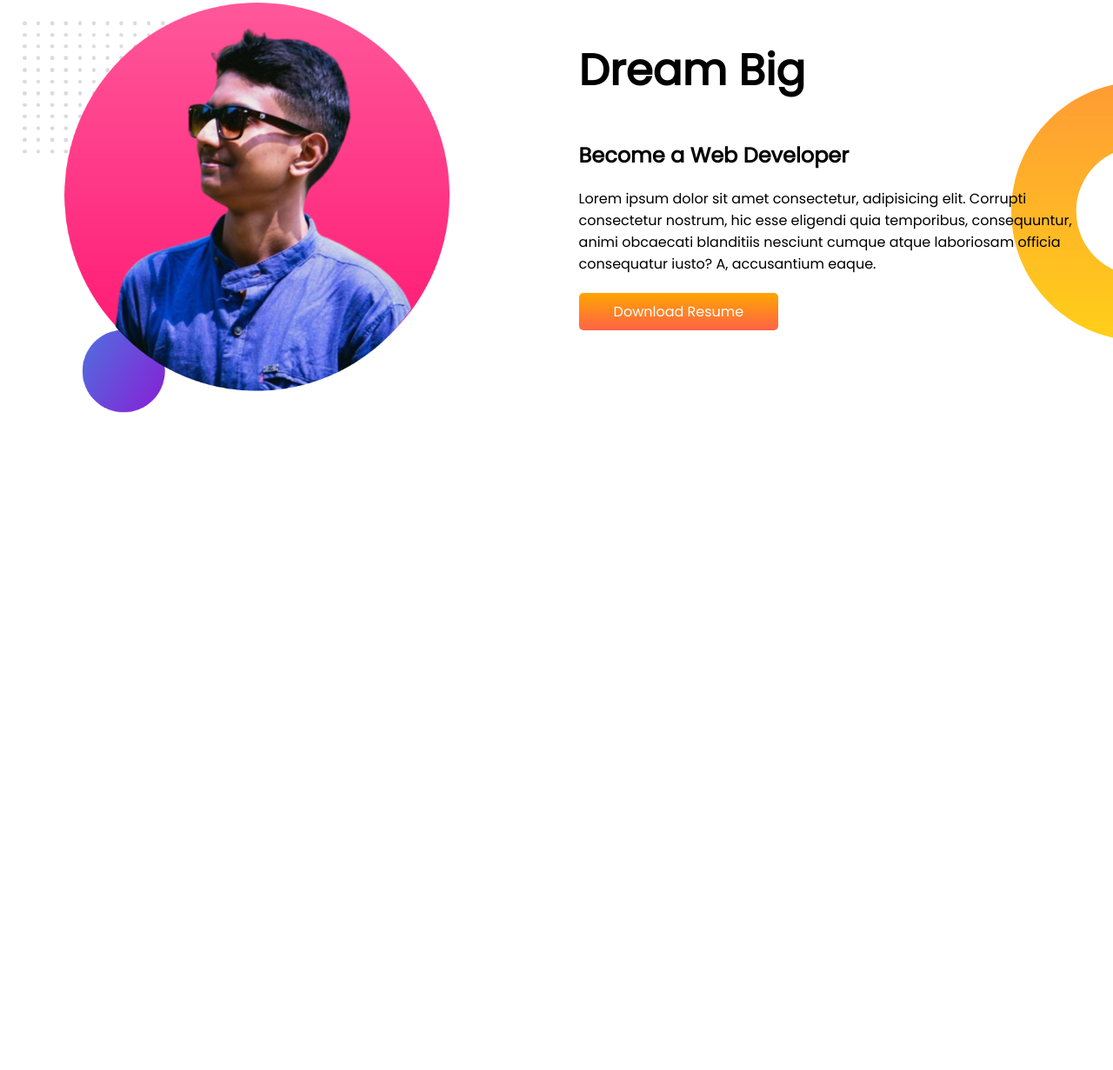
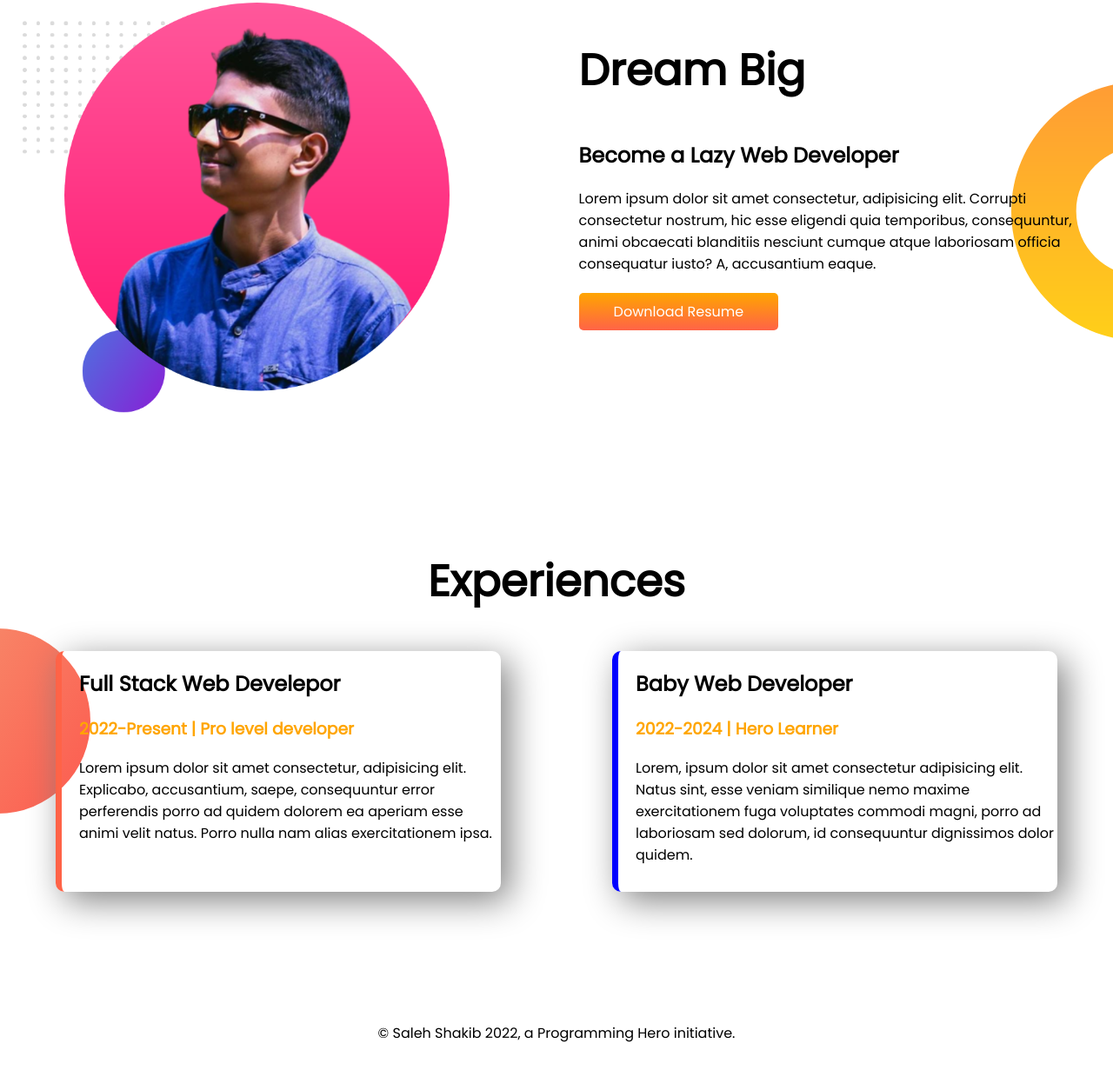
Before and after one commit to salehshakib/developer-portfolio, a plain HTML site: page index.html in a window 1280 px wide. Shown: the part 642-1873 px from the top of the page at 87% size. Before the commit the page ends 1274 px from the top, so only its background shows below. Drawn offline with Linux system fonts and the light colour scheme.

Commit message:
style border and added footer

```diff
--- a/css/style.css
+++ b/css/style.css
@@ -6,12 +6,15 @@ body{
 h1{
     font-size: 50px;
 }
+h2{
+    font-weight: 40px;
+}
 
 .orange-color{
     color: orange;
 }
 
-section{
+.flexible-container{
     display: flex;
     margin-bottom: 150px;
 }
@@ -49,3 +52,37 @@ p{
     background-repeat: no-repeat;
     background-position: right;
 }
+
+.experience-item{
+    width: 40%;
+    margin-left: 5%;
+    margin-right: 5%;
+    padding-left: 20px;
+    box-shadow: 10px 10px 40px grey;
+    border-radius: 10px;
+
+}
+
+.experience-area{
+    background-image: url(/images/exp-bg.png);
+    background-repeat: no-repeat;
+    background-position: left;
+
+}
+
+.experience-area h1{
+    text-align: center;
+}
+
+#baby-web-dev{
+    border-left: 7px solid blue;
+
+}
+#full-stack-dev{
+    border-left: 7px solid tomato;
+}
+
+footer p{
+    text-align: center;
+
+}
--- a/index.html
+++ b/index.html
@@ -14,7 +14,7 @@
     <link rel="stylesheet" href="css/style.css" />
   </head>
   <body>
-    <section class="top-banner">
+    <section class="top-banner flexible-container">
       <div class="half-width">
         <h1>Welcome To</h1>
         <h1><span class="orange-color">Saleh Shakib's</span> World !</h1>
@@ -25,7 +25,12 @@
           accusantium quaerat adipisci quibusdam, quos vitae impedit,
           laboriosam, fuga soluta explicabo exercitationem.
         </p>
-        <a target="_blank" href="https://www.linkedin.com/in/saleh-shakib-466198244/" class="hire-me-btn">HIRE ME</a>
+        <a
+          target="_blank"
+          href="https://www.linkedin.com/in/saleh-shakib-466198244/"
+          class="hire-me-btn"
+          >HIRE ME</a
+        >
       </div>
 
       <div class="half-width">
@@ -33,16 +38,50 @@
       </div>
     </section>
 
-    <section class="dream-big">
-        <div class="half-width">
-            <img src="images/saleh-bg2.png" alt="">
+    <section class="dream-big flexible-container">
+      <div class="half-width">
+        <img src="images/saleh-bg2.png" alt="" />
+      </div>
+      <div class="half-width">
+        <h1>Dream Big</h1>
+        <h2>Become a Lazy Web Developer</h2>
+        <p>
+          Lorem ipsum dolor sit amet consectetur, adipisicing elit. Corrupti
+          consectetur nostrum, hic esse eligendi quia temporibus, consequuntur,
+          animi obcaecati blanditiis nesciunt cumque atque laboriosam officia
+          consequatur iusto? A, accusantium eaque.
+        </p>
+        <a target="_blank" href="" class="hire-me-btn">Download Resume</a>
+      </div>
+    </section>
+    <section class="experience-area">
+      <h1>Experiences</h1>
+      <div class="flexible-container">
+        <div id="full-stack-dev" class="experience-item">
+          <h2>Full Stack Web Develepor</h2>
+          <h3 class="orange-color">2022-Present | Pro level developer</h3>
+          <p>
+            Lorem ipsum dolor sit amet consectetur, adipisicing elit. Explicabo,
+            accusantium, saepe, consequuntur error perferendis porro ad quidem
+            dolorem ea aperiam esse animi velit natus. Porro nulla nam alias
+            exercitationem ipsa.
+          </p>
         </div>
-        <div class="half-width">
-            <h1>Dream Big</h1>
-            <h2>Become a Web Developer</h2>
-            <p>Lorem ipsum dolor sit amet consectetur, adipisicing elit. Corrupti consectetur nostrum, hic esse eligendi quia temporibus, consequuntur, animi obcaecati blanditiis nesciunt cumque atque laboriosam officia consequatur iusto? A, accusantium eaque.</p>
-            <a target="_blank" href="" class="hire-me-btn">Download Resume</a>
+        <div id="baby-web-dev" class="experience-item">
+          <h2>Baby Web Developer</h2>
+          <h3 class="orange-color">2022-2024 | Hero Learner</h3>
+          <p>
+            Lorem, ipsum dolor sit amet consectetur adipisicing elit. Natus
+            sint, esse veniam similique nemo maxime exercitationem fuga
+            voluptates commodi magni, porro ad laboriosam sed dolorum, id
+            consequuntur dignissimos dolor quidem.
+          </p>
         </div>
+      </div>
     </section>
   </body>
+
+  <footer>
+    <p>© Saleh Shakib 2022, a Programming Hero initiative.</p>
+  </footer>
 </html>
```
